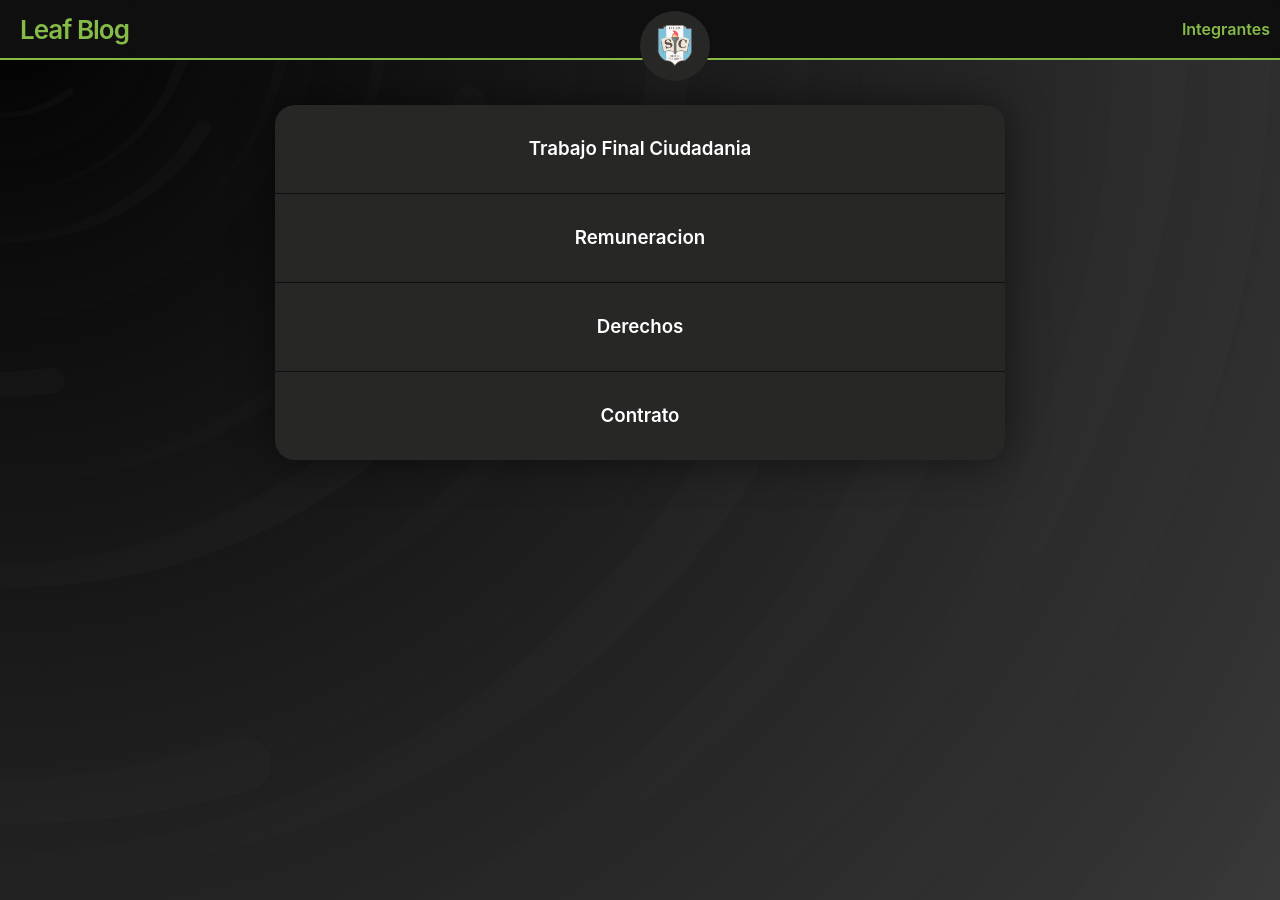
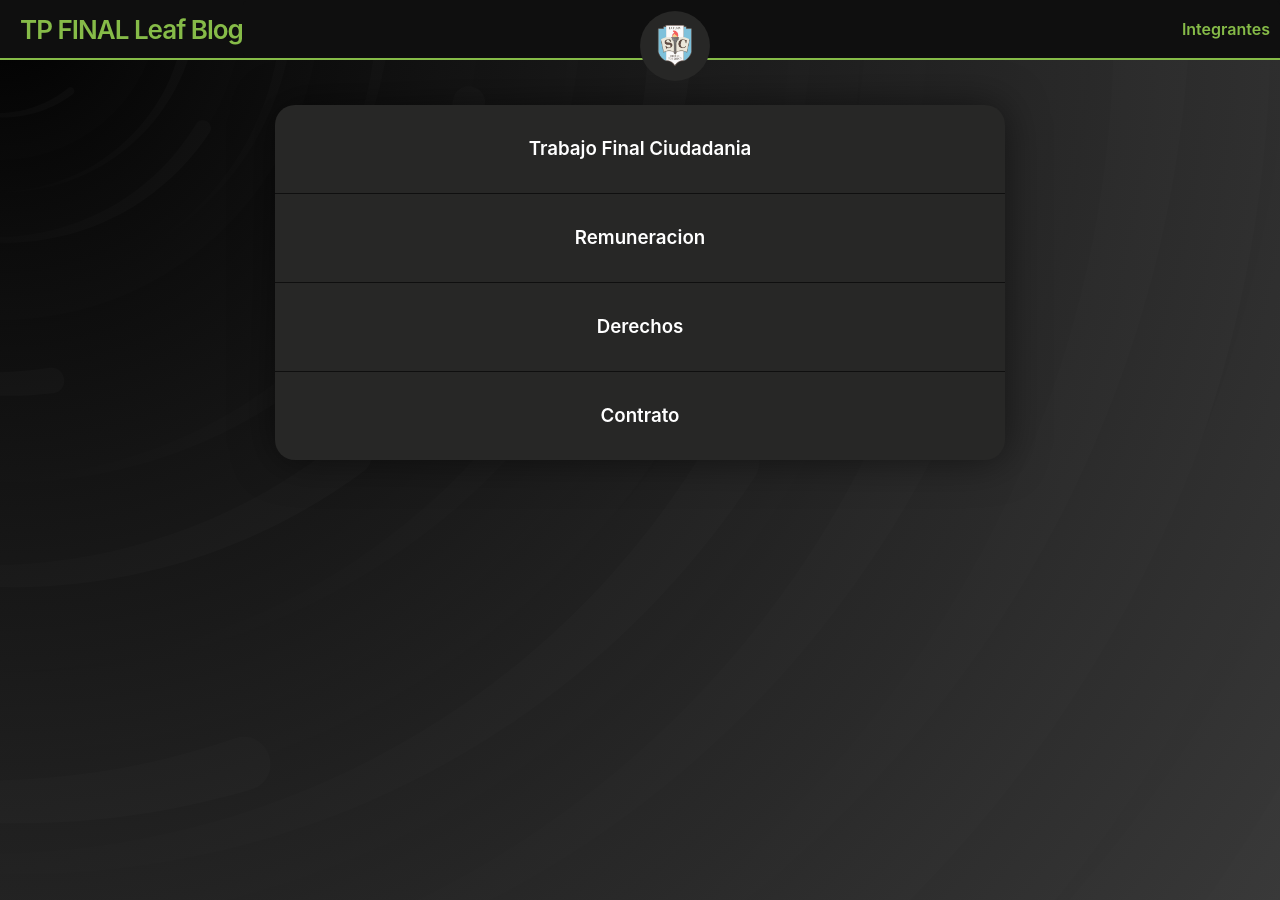
Before and after one commit to tpnashe1/tpnashe1, a Jekyll site: the page built from index.md, in a window 1280 px wide. Built offline with Jekyll 4.4.1, drawn with Linux system fonts in a browser that asks for light colours.

Commit message:
Add files via upload

```diff
--- a/_includes/header.html
+++ b/_includes/header.html
@@ -2,7 +2,7 @@
   {%- assign default_paths = site.pages | map: "path" -%}
   {%- assign page_paths = site.header_pages | default: default_paths -%}
   {%- assign titles_size = site.pages | map: 'title' | join: '' | size -%}
-    <a class="site-title" href="{{ "/" | relative_url }}">{{ site.title | escape }}</a>
+    <a class="site-title">TP FINAL {{ site.title | escape }}</a>
 
   {%- if titles_size > 0 -%}
     <nav class="site-nav">
@@ -24,7 +24,7 @@
             {% else %}
               {% assign className = "page-link" %}
             {% endif %}
-            <a class="{{ className }}" href="{{ my_page.url}}">
+            <a class="{{ className }}" href="{{ my_page.url}}" TP FINAL>
               {{ my_page.title | escape }}
             </a>
           {%- endif -%}
```
